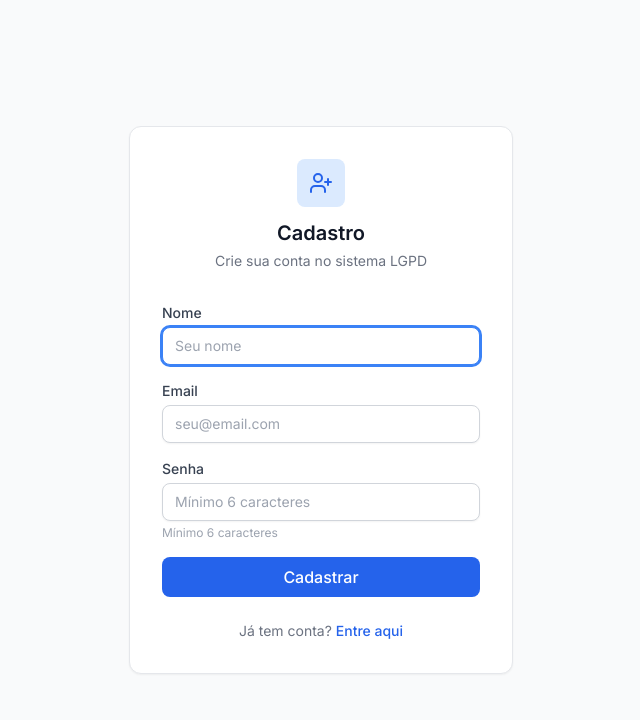
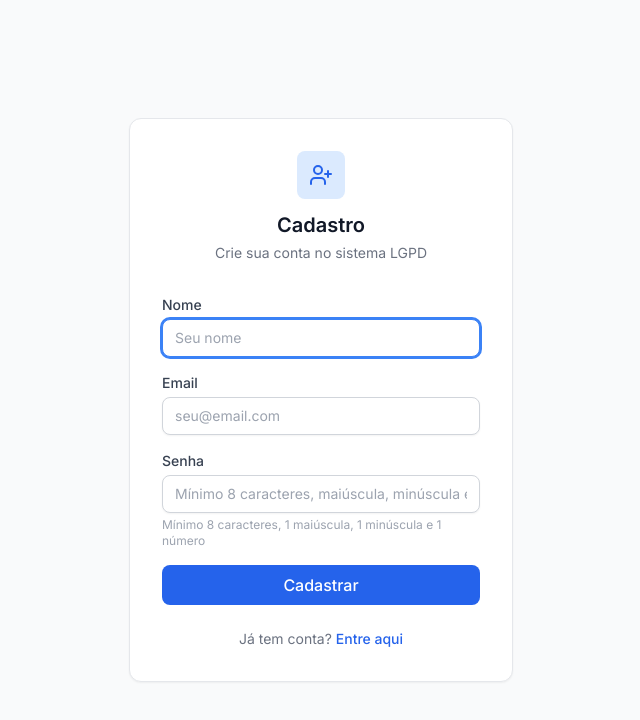
Before and after one commit to Ikarorj/lgpd_system_frontend, a React (Vite) app: page /register in a window 1280 px wide. Shown: the top 720 px of the page, without its empty margins (319-959 px from the left). Built offline with nearby package versions, Linux system fonts and the light colour scheme; no server answers.

Commit message:
feat:padronizando a tela de cadastro com as obrigações de senha forte

```diff
--- a/src/pages/RegisterPage.tsx
+++ b/src/pages/RegisterPage.tsx
@@ -17,8 +17,20 @@ export default function RegisterPage() {
     e.preventDefault();
     setError("");
 
-    if (password.length < 6) {
-      setError("A senha deve ter no mínimo 6 caracteres");
+    if (password.length < 8) {
+      setError("A senha deve ter no mínimo 8 caracteres");
+      return;
+    }
+    if (!/[A-Z]/.test(password)) {
+      setError("A senha deve conter pelo menos uma letra maiúscula");
+      return;
+    }
+    if (!/[a-z]/.test(password)) {
+      setError("A senha deve conter pelo menos uma letra minúscula");
+      return;
+    }
+    if (!/[0-9]/.test(password)) {
+      setError("A senha deve conter pelo menos um número");
       return;
     }
 
@@ -93,14 +105,14 @@ export default function RegisterPage() {
               id="password"
               type="password"
               className="input"
-              placeholder="Mínimo 6 caracteres"
+              placeholder="Mínimo 8 caracteres, maiúscula, minúscula e número"
               value={password}
               onChange={(e) => setPassword(e.target.value)}
               required
-              minLength={6}
+              minLength={8}
             />
             <p className="text-xs text-gray-400 mt-1">
-              Mínimo 6 caracteres
+              Mínimo 8 caracteres, 1 maiúscula, 1 minúscula e 1 número
             </p>
           </div>
           <button
```
